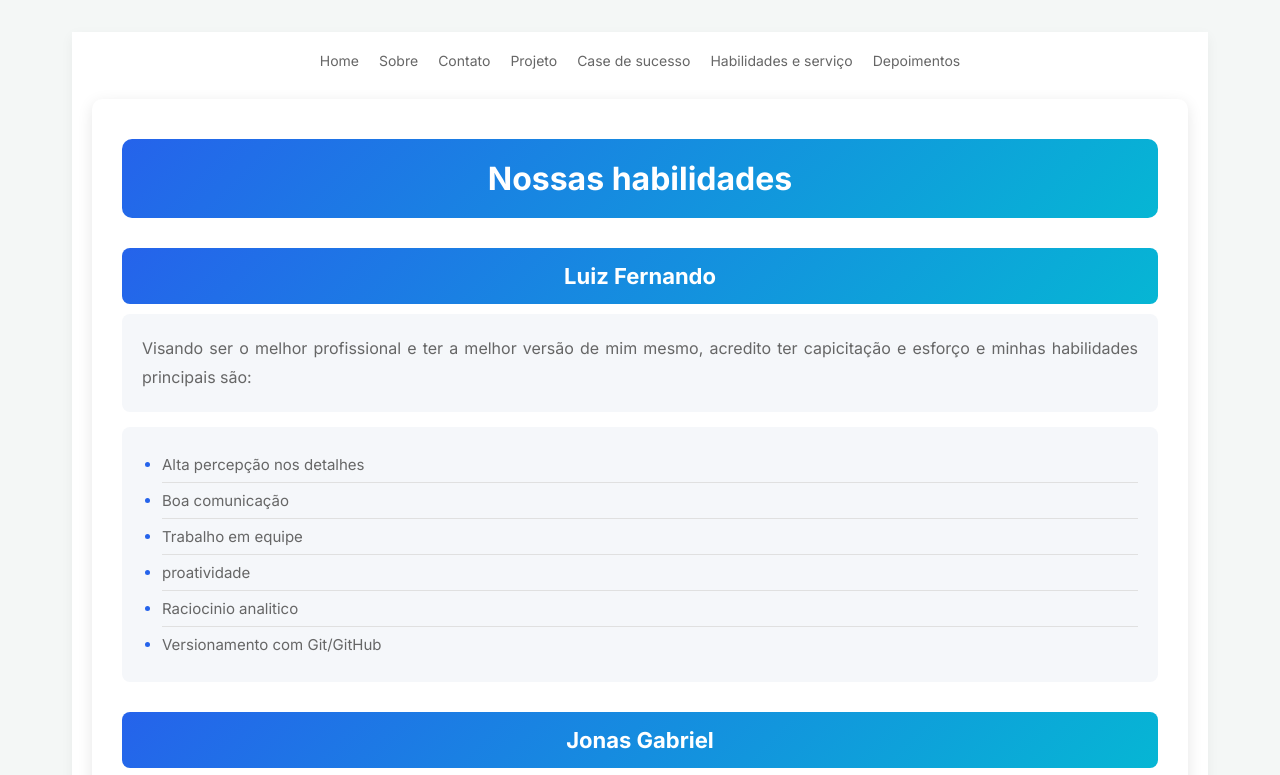
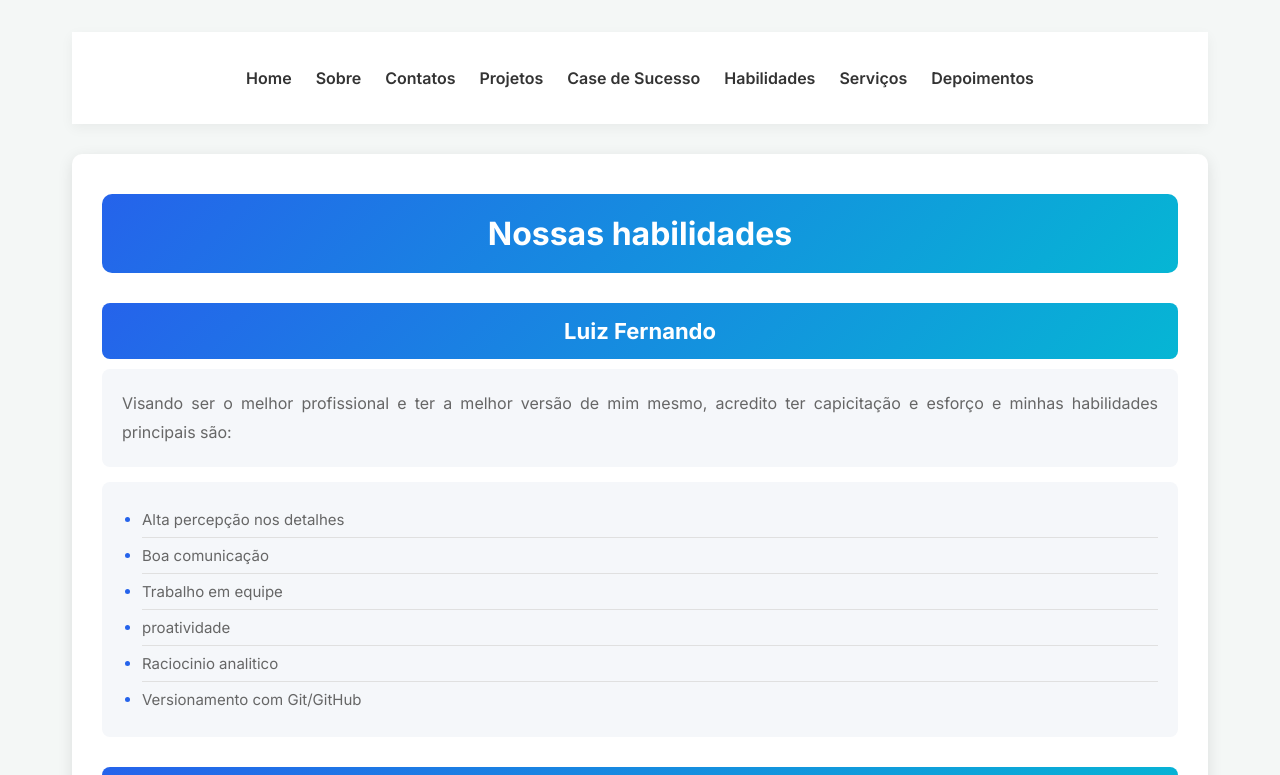
Before and after one commit to JonasGsilva1/squad-a-portfolio, a website: page src/habilidades.html in a window 1280 px wide. Shown: the top 775 px of the page. Drawn offline with Linux system fonts and the light colour scheme.

Commit message:
Fix: Corrige injecao do cabecalho em Habilidades e adiciona menu de Servicos

```diff
--- a/src/habilidades.html
+++ b/src/habilidades.html
@@ -10,16 +10,7 @@
 
 <body>
   <main>
-  <header>
-  <div class="meno">
-    <h3>Home</h3>
-    <h3>Sobre</h3>
-    <h3>Contato</h3>
-    <H3>Projeto</H3>
-    <H3>Case de sucesso</H3>
-    <h3>Habilidades e serviço</h3>
-    <H3>Depoimentos</H3>
-  </div>
+  <header id="main-header"></header>
   <div class="hit">
   <h1>Nossas habilidades</h1>
   <h2>Luiz Fernando</h2>
--- a/src/scripts/main.js
+++ b/src/scripts/main.js
@@ -67,10 +67,11 @@ function renderizarMenu() {
                 <h2><a href="home.html">Home</a></h2>
                 <h2><a href="sobre.html">Sobre</a></h2>
                 <h2><a href="contato.html">Contatos</a></h2>
-                <h2><a href="projetos.html">Projeto</a></h2>
+                <h2><a href="projetos.html">Projetos</a></h2>
                 <h2><a href="case-de-sucesso.html">Case de Sucesso</a></h2>
-                <h3><a href="habilidades.html">Habilidades e Serviço</a></h3>
-                <h3><a href="depoimentos.html">Depoimentos</a></h3>
+                <h2><a href="habilidades.html">Habilidades</a></h2>
+                <h2><a href="servicos.html">Serviços</a></h2>
+                <h2><a href="depoimentos.html">Depoimentos</a></h2>
             </div>
         `;
     }
```
